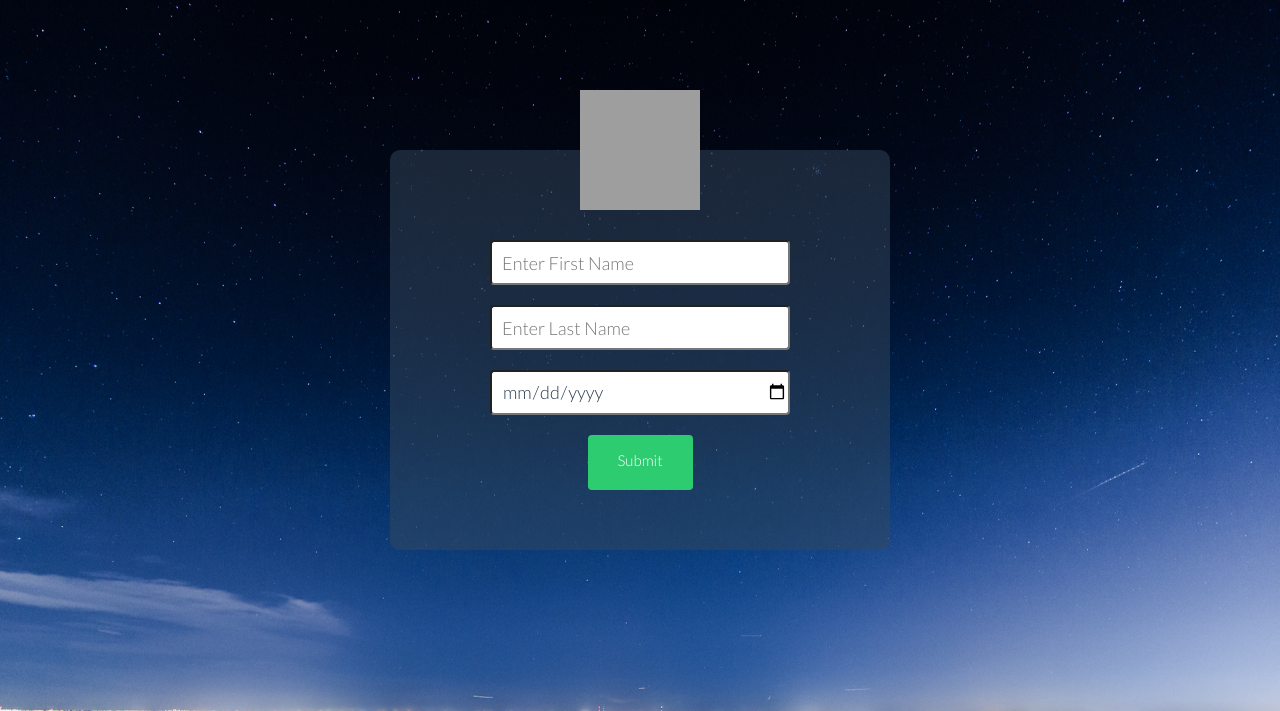
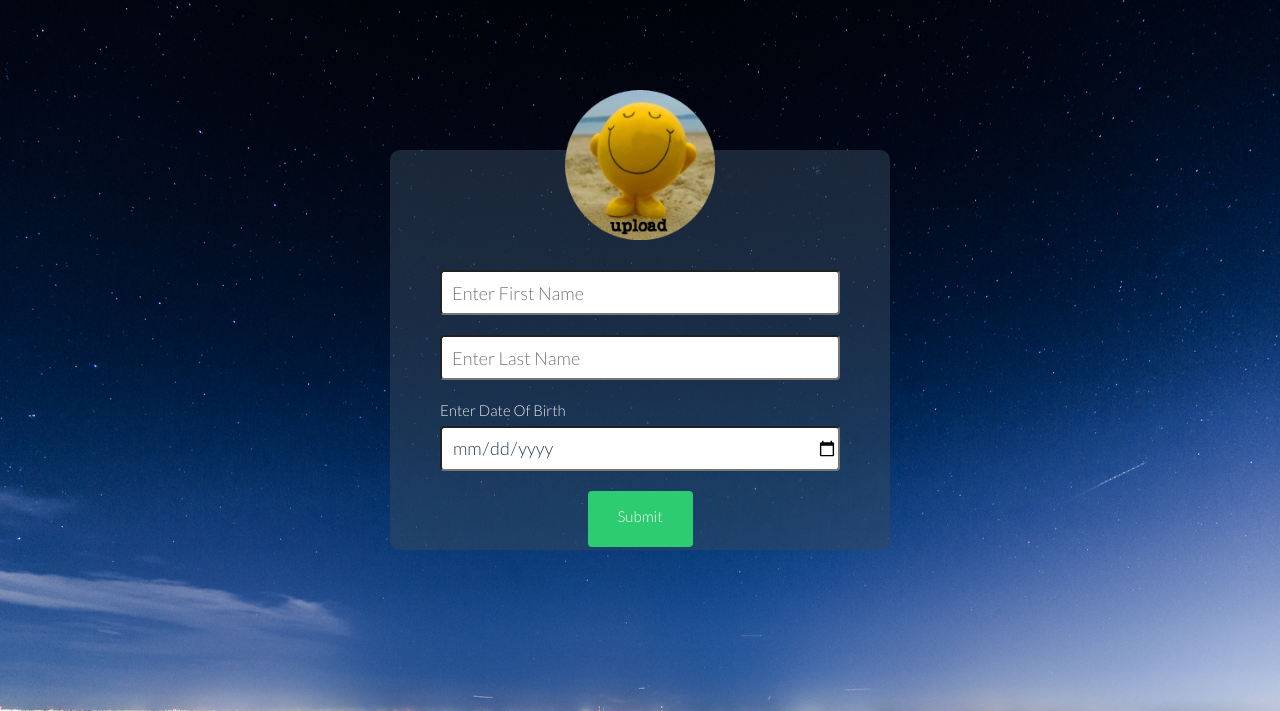
Before and after one commit to sheshankkodam/Max, a Flask app: page /max in a window 1280 px wide. Shown: the top 711 px of the page. Run offline with Flask 2, Linux system fonts and the light colour scheme; some libraries are stand-ins or nearby versions; grey boxes are pictures that could not be loaded.

Commit message:
added image and date picker

```diff
--- a/max/frontend_static/css/max.css
+++ b/max/frontend_static/css/max.css
@@ -14,21 +14,35 @@ body {
 }
 
 .container img {
-    width:120px;
-    height: 120px;
+    width:150px;
+    height: 150px;
     margin-top: -60px;
     margin-bottom: 30px;
 }
 
-input[type="text"], input[type="date"] {
+input[type="text"], input[type="date"]{
     height: 45px;
-    width: 300px;
+    width: 400px;
     font-size: 18px;
     margin-bottom: 20px;
     background-color: #fff;
     border-radius: 4px;
     text-align: left;
     padding-left: 10px;
+}
+
+.dob_label{
+    font-size: 15px;
+    text-align: left;
+    float: left;
+    padding-left: 35px;
+}
+
+.label-primary{
+    height: 45px;
+    width: 200px;
+    font-size: 18px;
+
 }
 
 .form-input::before {
--- a/max/templates/max.html
+++ b/max/templates/max.html
@@ -19,8 +19,9 @@
                 <div class="form-input">
                     <input type="text" name="last_name" placeholder="Enter Last Name">
                 </div>
+                <label class="dob_label">Enter Date Of Birth</label>
                 <div class="form-input">
-                    <input type="date" name="dob" value="Enter Date Of Birth">
+                    <input type="date" step=7 name="dob" value="02/07/1988">
                 </div>
                 <input class="btn_submit" type="submit" name="submit" value="Submit">
             </form>
```
Also changed, not shown: max/frontend_static/images/upload_default_img1.png (added).
